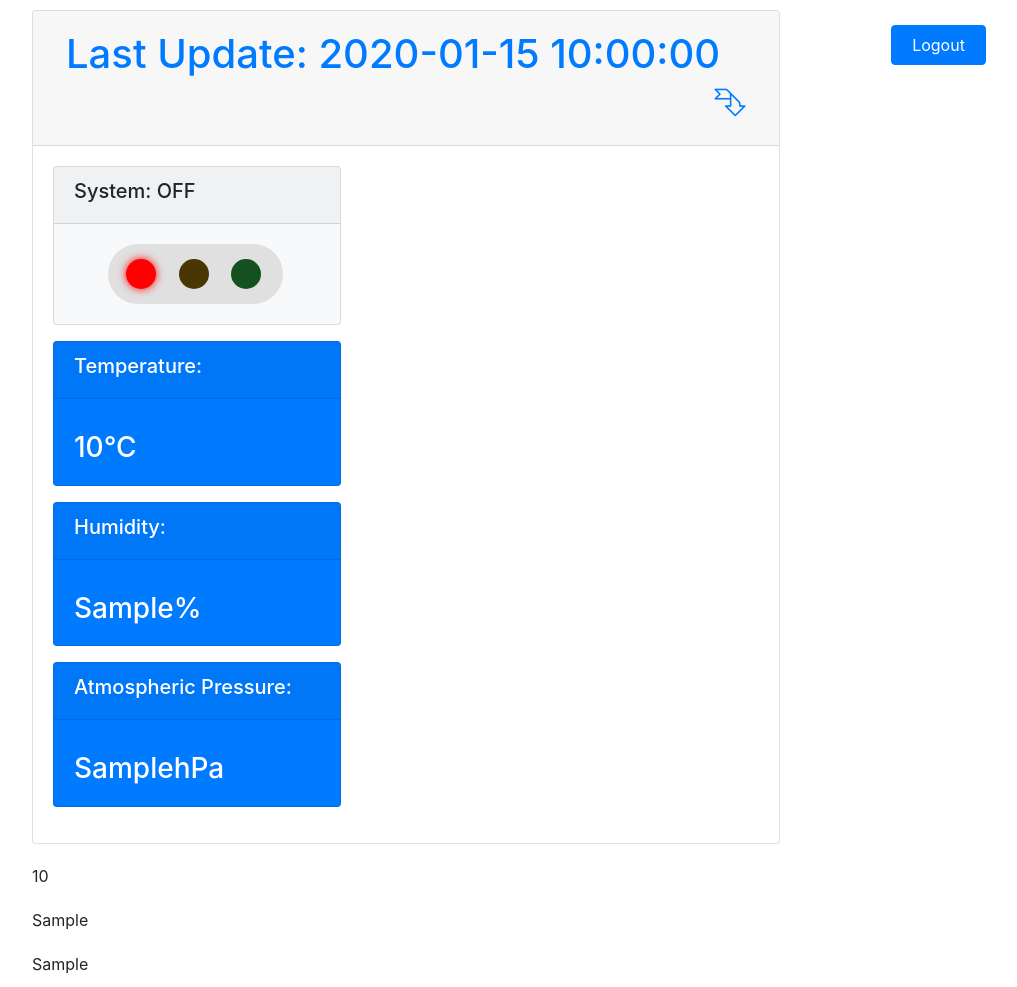
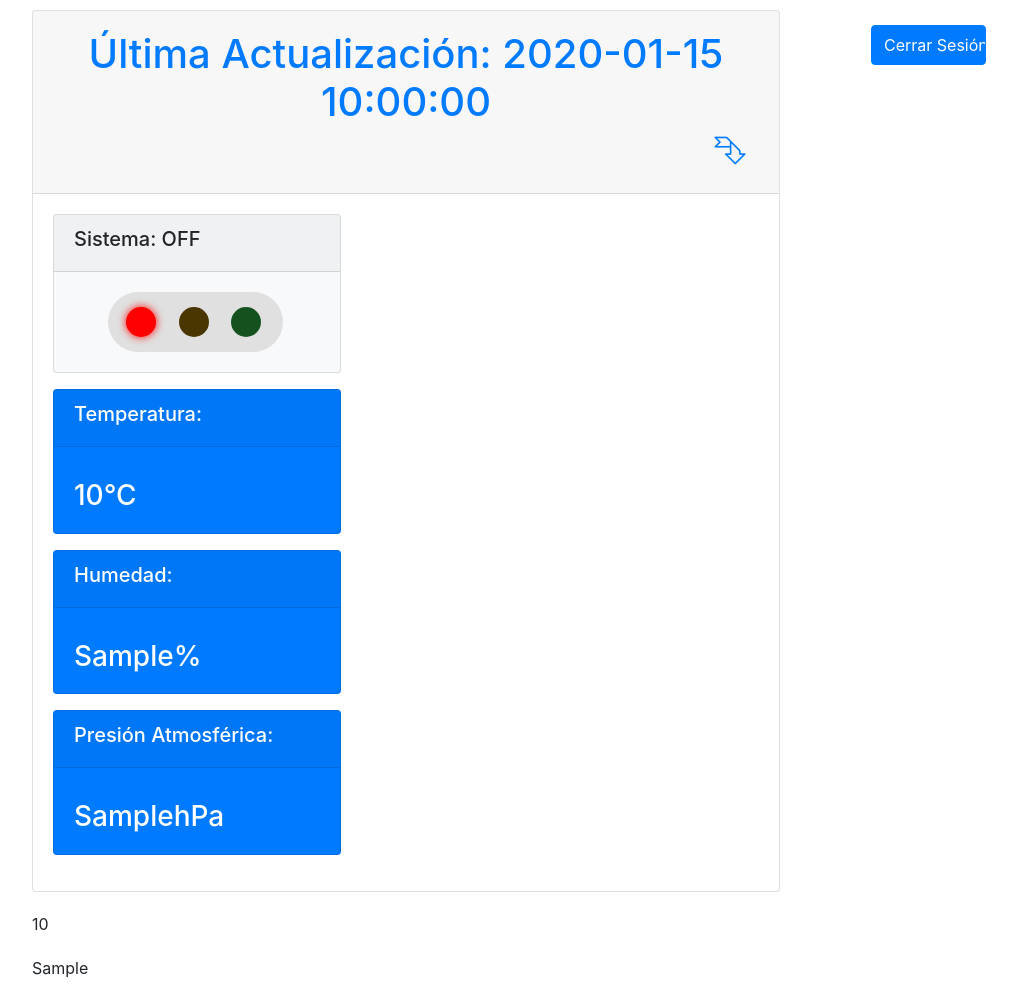
Before and after one commit to eruinsoftweb/Weather-Station-Esp8266-Flask, a Flask app: template templates/home.html in a window 1280 px wide, after a click that opens the changed part. Shown: the top 987 px of the page, without its empty margins (234-1251 px from the left). Run offline with Flask 3, Linux system fonts and the light colour scheme; the template is opened without the code that fills it: most values are stand-ins (such as "Sample title", 1, 10 or a date in 2020); some libraries are stand-ins or nearby versions.

Commit message:
templates

```diff
--- a/templates/home.html
+++ b/templates/home.html
@@ -36,7 +36,7 @@
 
 <div class="top_right">
     <form action="/logout" method="POST">
-        <input type="submit" value="Logout" class="btn btn-primary" style="width: 95px;height: 40px;">
+        <input type="submit" value="Cerrar Sesión" class="btn btn-primary" style="width: 115px;height: 40px;">
     </form>
 </div>
 
@@ -47,7 +47,7 @@
     <div class="card-header" id="headingOne">
       <h5 class="mb-0">
         <button style="width:100%;" class="btn btn-link" data-toggle="collapse" data-target="#collapseOne" aria-expanded="false" aria-controls="collapseOne">
-          <h1> <div class="text_left"> Last Update: {{ lastDataTime }} </div>  <div class="text_right">  &#11191; </div> </h1>
+          <h1> <div class="text_left"> Última Actualización: {{ lastDataTime }} </div>  <div class="text_right">  &#11191; </div> </h1>
         </button>
       </h5>
     </div>
@@ -58,9 +58,9 @@
                 <div class="card bg-light mb-3" style="max-width: 18rem;">
                   <div class="card-header">
                     {% if systemOn %}
-                        <h5>System: ON</h5>
+                        <h5>Sistema: ON</h5>
                     {% else %}
-                         <h5>System: OFF</h5>
+                         <h5>Sistema: OFF</h5>
                     {% endif %}
                   </div>
                   <div class="card-body">
@@ -83,7 +83,7 @@
 
 
                 <div class="card text-white bg-primary mb-3" style="max-width: 18rem;">
-                    <div class="card-header"><h5>Temperature:</h5></div>
+                    <div class="card-header"><h5>Temperatura:</h5></div>
                     <div class="card-body">
                     <h5 class="card-title"></h5>
                     <h3 class="card-text">{{ lastTemperature }}°C</h3>
@@ -92,7 +92,7 @@
 
 
                   <div class="card text-white bg-primary mb-3" style="max-width: 18rem;">
-                    <div class="card-header"><h5>Humidity:</h5></div>
+                    <div class="card-header"><h5>Humedad:</h5></div>
                     <div class="card-body">
                     <h5 class="card-title"></h5>
                     <h3 class="card-text">{{ lastHumidity }}%</h3>
@@ -101,7 +101,7 @@
 
 
                 <div class="card text-white bg-primary mb-3" style="max-width: 18rem;">
-                    <div class="card-header"><h5>Atmospheric Pressure:</h5></div>
+                    <div class="card-header"><h5>Presión Atmosférica:</h5></div>
                     <div class="card-body">
                     <h5 class="card-title"></h5>
                     <h3 class="card-text">{{ lastPressure }}hPa</h3>
```
